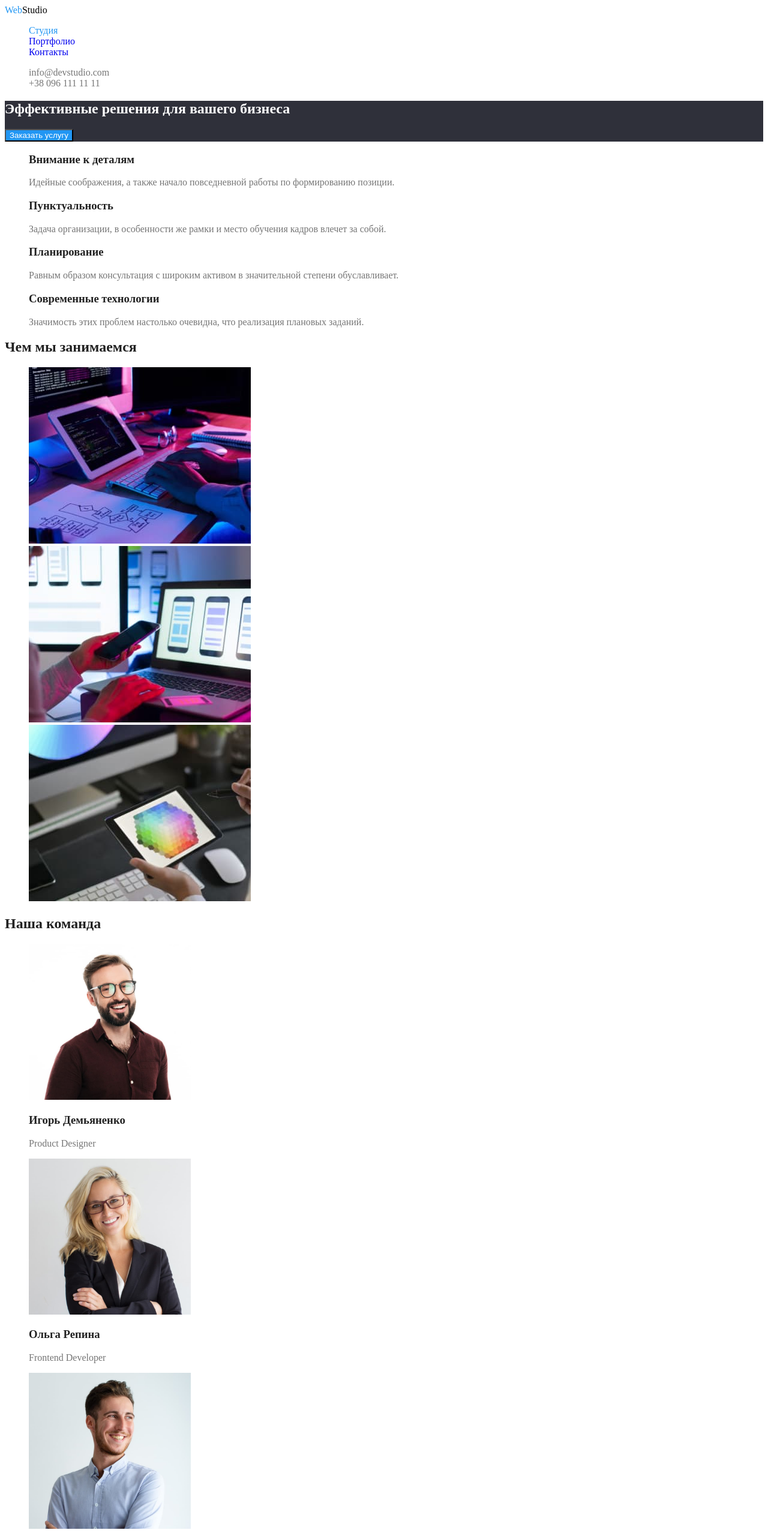
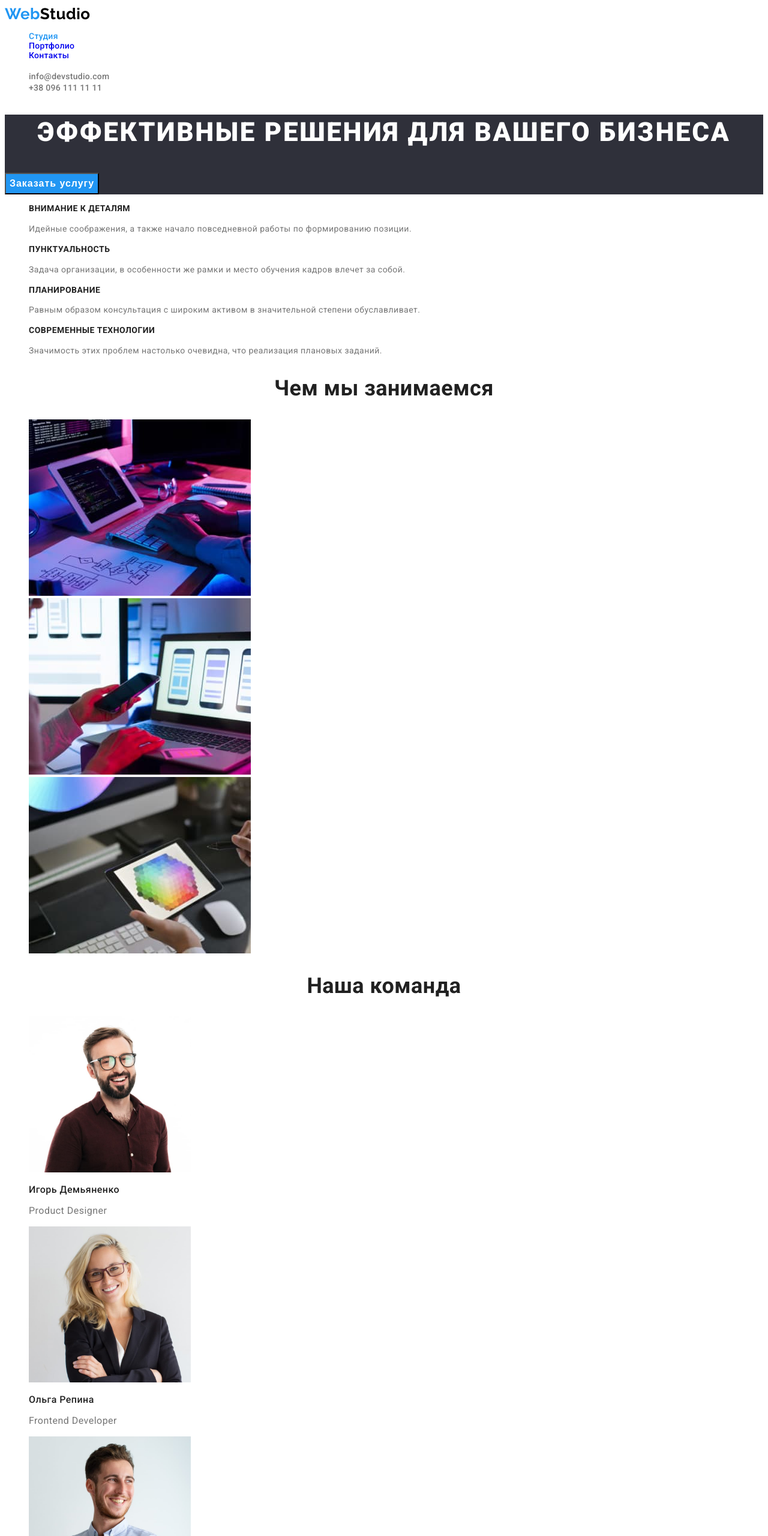
Before and after one commit to Blacksmith10/goit-markup-hw-02, a plain HTML site: page index.html in a window 1280 px wide. Shown: the top 2560 px of the page at 60% size. Drawn offline with Linux system fonts and the light colour scheme.

Commit message:
Add completed HW2

```diff
--- a/css/styles.css
+++ b/css/styles.css
@@ -11,26 +11,46 @@
 body {
     background-color: var(--background-color-main);
     color: var(--primary-text-color);
+    font-family: Roboto, Tahoma, sans-serif;
+    letter-spacing: 0.03em;
 }
 
 /* Header Section */
 
+/* Logo */
+
 .logo {
     color: var(--logo-main-color);
     text-decoration: none;
+    font-family: Raleway, Tahoma, sans-serif;
+    font-weight: 700;
+    font-size: 26px;
+    line-height: 1.19;
 }
 
 .logo-blue {
     color: var(--accent-color);
     text-decoration: none;
+    font-family: Raleway, Tahoma, sans-serif;
+    font-weight: 700;
+    font-size: 26px;
+    line-height: 1.19;
 }
 
 .logo-bottom {
     color: var(--logo-second-color);
     text-decoration: none;
+    font-family: Raleway, Tahoma, sans-serif;
+    font-weight: 700;
+    font-size: 26px;
+    line-height: 1.19;
 }
 
 .site-nav {
+    font-weight: 500;
+    font-size: 14px;
+    line-height: 1.14;
+    letter-spacing: 0.02em;
     color: var(--secondary-text-color);
 }
 
@@ -58,6 +78,10 @@ body {
 }
 
 .nav-contacts-link {
+    font-weight: 500;
+    font-size: 14px;
+    line-height: 1.14;
+    letter-spacing: 0.02em;
     color: inherit;
     text-decoration: none;
 }
@@ -70,12 +94,23 @@ body {
 }
 
 .hero-title {
+    font-weight: 900;
+    font-size: 44px;
+    line-height: 1.36;
+    text-align: center;
+    letter-spacing: 0.06em;
+    text-transform: uppercase;
     color: var(--background-color-main);
 }
 
 .button.primary {
+    font-weight: 700;
+    font-size: 16px;
+    line-height: 1.88;
+    letter-spacing: 0.06em;
     background-color: var(--accent-color);
     color: var(--background-color-main);
+    cursor: pointer;
 }
 
 .button.primary:hover,
@@ -88,26 +123,55 @@ body {
     color: var(--secondary-text-color);
 }
 
+.title {
+    font-weight: 700;
+    font-size: 14px;
+    line-height: 1.14;
+    text-transform: uppercase;
+}
+
+.section-details-text {
+    font-size: 14px;
+    line-height: 1.71;
+}
+
 .section-photo-title,
 .section-team-title {
+    font-weight: 700;
+    font-size: 36px;
+    line-height: 1.16;
+    text-align: center;
     color: var(--secondary-text-color);
 }
 
 .section-team .work {
+    font-weight: 500;
+    font-size: 16px;
+    line-height: 1.18;
     color: var(--secondary-text-color);
+}
+
+.work-profession {
+    font-size: 16px;
+    line-height: 1.18;
 }
 
 /* Footer */
 
 .list-contacts {
+    font-style: normal;
+    font-size: 14px;
+    line-height: 1.71;
     color: inherit;
     text-decoration: none;
 }
 .list-address {
+    font-style: normal;
+    font-size: 14px;
+    line-height: 1.71;
     color: var(--background-color-main);
     text-decoration: none;
 }
-
 
 /* Portfolio */
 
@@ -118,6 +182,9 @@ body {
 }
 
 .filter.secondary {
+    font-weight: 500;
+    font-size: 16px;
+    line-height: 1.62;
     background-color: var(--background-color-main);
     color: var(--secondary-text-color);
     cursor: pointer;
@@ -130,5 +197,13 @@ body {
 }
 
 .products {
+    font-weight: 700;
+    font-size: 18px;
+    line-height: 2;
+    letter-spacing: 0.06em;
     color: var(--secondary-text-color);
 }
+.products-text {
+    font-size: 16px;
+    line-height: 1.87;
+}
--- a/index.html
+++ b/index.html
@@ -34,19 +34,19 @@
     <ul class="list">
     <li>
         <h3 class="title">Внимание к деталям</h3>
-        <p>Идейные соображения, а также начало повседневной работы по формированию позиции.</p>
+        <p class="section-details-text">Идейные соображения, а также начало повседневной работы по формированию позиции.</p>
     </li>
     <li>
         <h3 class="title">Пунктуальность</h3>
-        <p>Задача организации, в особенности же рамки и место обучения кадров влечет за собой.</p>
+        <p class="section-details-text">Задача организации, в особенности же рамки и место обучения кадров влечет за собой.</p>
     </li>
     <li>
         <h3 class="title">Планирование</h3>
-        <p>Равным образом консультация с широким активом в значительной степени обуславливает.</p>
+        <p class="section-details-text">Равным образом консультация с широким активом в значительной степени обуславливает.</p>
     </li>
     <li>
         <h3 class="title">Современные технологии</h3>
-        <p>Значимость этих проблем настолько очевидна, что реализация плановых заданий.</p>
+        <p class="section-details-text">Значимость этих проблем настолько очевидна, что реализация плановых заданий.</p>
     </li>
     </ul>
     </section>
@@ -62,10 +62,10 @@
     <section class="section-team">
         <h2 class="section-team-title">Наша команда</h2>
         <ul class="list">
-            <li><img src="./images/igordemianenko.jpg" alt="Игорь Демьяненко" width="270" height="260"><h3 class="work">Игорь Демьяненко</h3><p>Product Designer</p></li>
-            <li><img src="./images/olgarepina.jpg" alt="Ольга Репина" width="270" height="260"><h3 class="work">Ольга Репина</h3><p>Frontend Developer</p></li>
-            <li><img src="./images/nikolaytarasov.jpg" alt="Николай Тарасов" width="270" height="260"><h3 class="work">Николай Тарасов</h3><p>Marketing</p></li>
-            <li><img src="./images/mihailermakov.jpg" alt="Михаил Ермаков" width="270" height="260"><h3 class="work">Михаил Ермаков</h3><p>UI Designer</p></li>
+            <li><img src="./images/igordemianenko.jpg" alt="Игорь Демьяненко" width="270" height="260"><h3 class="work">Игорь Демьяненко</h3><p class="work-profession">Product Designer</p></li>
+            <li><img src="./images/olgarepina.jpg" alt="Ольга Репина" width="270" height="260"><h3 class="work">Ольга Репина</h3><p class="work-profession">Frontend Developer</p></li>
+            <li><img src="./images/nikolaytarasov.jpg" alt="Николай Тарасов" width="270" height="260"><h3 class="work">Николай Тарасов</h3><p class="work-profession">Marketing</p></li>
+            <li><img src="./images/mihailermakov.jpg" alt="Михаил Ермаков" width="270" height="260"><h3 class="work">Михаил Ермаков</h3><p class="work-profession">UI Designer</p></li>
         </ul>
     </section>
     </main>
```
Also changed, not shown: portfolio.html (+9 -9 lines).
